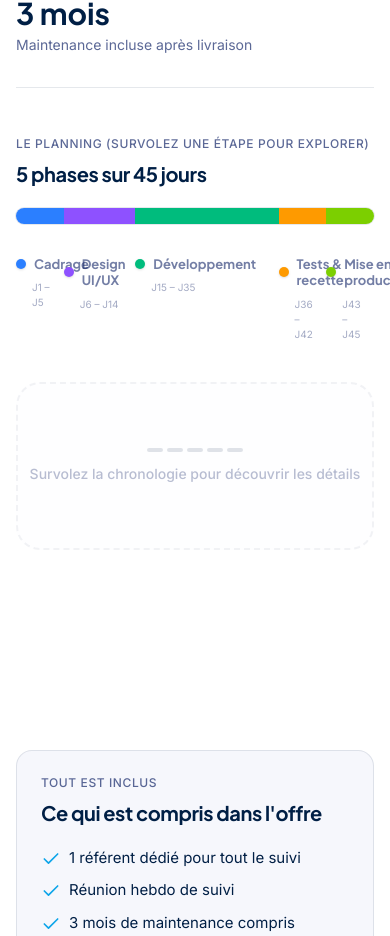
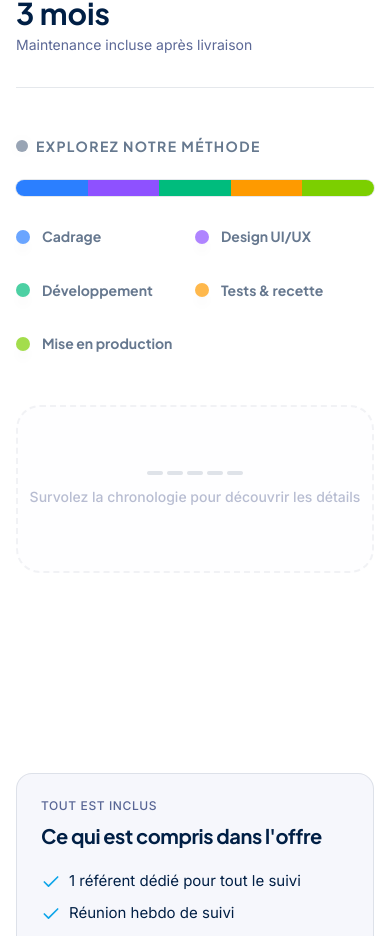
Before and after one commit to Lodgic-LLC/Landing-Website, a Next.js app: page / in a window 390 px wide. Shown: the part 1353-2289 px from the top of the page. Built offline with nearby package versions, Linux system fonts and the light colour scheme.

Commit message:
fix UI/UX téléphone Process.tsx

```diff
--- a/src/components/pages/home/Process.tsx
+++ b/src/components/pages/home/Process.tsx
@@ -121,58 +121,65 @@ export default function Process() {
 
         {/* Timeline visual */}
         <div className="mt-12">
-          <p className="text-xs font-medium uppercase tracking-wider text-[#162869]/70 font-inter">
-            Le planning (Survolez une étape pour explorer)
-          </p>
-          <div className="flex items-center justify-between gap-2 md:gap-4 mt-2 mb-4">
-             <h3 className="text-xl md:text-2xl font-sofia-bold text-[#001F45]">
-               5 phases sur 45 jours
-             </h3>
-             <div className="flex-1 h-px bg-[#001F45]/10 hidden md:block" />
+          <div className="flex items-center gap-2 mb-6">
+            <span className="relative flex h-3 w-3">
+              <span className="animate-ping absolute inline-flex h-full w-full rounded-full bg-[#001F45]/20 opacity-75"></span>
+              <span className="relative inline-flex rounded-full h-3 w-3 bg-[#001F45]/40"></span>
+            </span>
+            <p className="text-sm font-sofia-bold uppercase tracking-widest text-[#001F45]/60">
+              Explorez notre méthode
+            </p>
           </div>
 
-          <div className="mt-5 flex h-4 md:h-6 w-full overflow-hidden rounded-full bg-[#f6f7fc] ring-1 ring-[#001F45]/10">
+          <div className="mt-5 flex h-4 md:h-8 w-full overflow-hidden rounded-full bg-[#f6f7fc] ring-1 ring-[#001F45]/10 shadow-inner">
             {PHASES.map((phase, index) => (
               <motion.div
                 key={phase.number}
                 onMouseEnter={() => setSelectedPhase(phase)}
-                className={`${phase.color} relative h-full transition-all duration-300 cursor-help`}
-                style={{ width: index === 2 ? '40%' : index === 1 ? '20%' : '13.333%' }}
+                onClick={() => setSelectedPhase(phase)}
+                className={`${phase.color} relative h-full transition-all duration-300 cursor-help group/segment`}
+                style={{ width: !isMobile ? (index === 2 ? '40%' : index === 1 ? '20%' : '13.333%') : undefined, flex: isMobile ? 1 : undefined }}
                 whileHover={{
-                  scaleY: 1.4,
-                  transition: { type: "spring", stiffness: 400, damping: 15 }
+                  scaleY: 1.6,
+                  transition: { type: "spring", stiffness: 400, damping: 12 }
                 }}
               >
+                <div className="absolute inset-0 bg-white/20 opacity-0 group-hover/segment:opacity-100 transition-opacity" />
                 {selectedPhase?.number === phase.number && (
                   <motion.div
                     layoutId="active-indicator"
-                    className="absolute inset-x-0 -bottom-1 h-1 bg-[#001F45]/30"
+                    className="absolute inset-x-0 -bottom-1 h-1.5 bg-[#001F45]"
                   />
                 )}
               </motion.div>
             ))}
           </div>
 
-          <div className="mt-8 flex w-full">
+          <div className="mt-8 flex w-full md:flex-row flex-wrap gap-y-6">
             {PHASES.map((phase, index) => (
               <div
                 key={phase.number}
                 onMouseEnter={() => setSelectedPhase(phase)}
-                className="flex flex-col gap-2 group cursor-help pr-2"
-                style={{ width: index === 2 ? '40%' : index === 1 ? '20%' : '13.333%' }}
+                onClick={() => setSelectedPhase(phase)}
+                className="flex flex-col gap-3 group cursor-help pr-4 md:w-auto w-1/2 transition-all duration-300"
+                style={{
+                  width: !isMobile ? (index === 2 ? '40%' : index === 1 ? '20%' : '13.333%') : undefined
+                }}
               >
-                <div className="flex items-center gap-2">
+                <div className="flex items-center gap-3">
                   <span
-                    className={`inline-block h-2.5 w-2.5 flex-shrink-0 rounded-full ${phase.color} shadow-sm transition-all duration-300 ${selectedPhase?.number === phase.number ? 'scale-125 ring-4 ring-[#001F45]/5' : 'group-hover:scale-110'}`}
+                    className={`inline-block h-3.5 w-3.5 flex-shrink-0 rounded-full ${phase.color} shadow-lg transition-all duration-500 ${selectedPhase?.number === phase.number ? 'scale-150 ring-4 ring-[#001F45]/10' : 'group-hover:scale-125 opacity-70 group-hover:opacity-100'}`}
                     aria-hidden
                   />
-                  <span className={`text-[13px] md:text-sm font-sofia-bold text-[#001F45] font-inter transition-colors leading-tight ${selectedPhase?.number === phase.number ? 'text-[#0b2b63]' : 'text-[#162869]/60'}`}>
+                  <span className={`text-[14px] md:text-base font-sofia-bold text-[#001F45] font-inter transition-all duration-300 leading-tight ${selectedPhase?.number === phase.number ? 'translate-x-1' : 'opacity-60 group-hover:opacity-100'}`}>
                     {phase.name}
                   </span>
                 </div>
-                <span className="text-[10px] md:text-[11px] text-[#162869]/40 font-inter pl-4">
-                  {phase.range}
-                </span>
+                <div className={`overflow-hidden transition-all duration-300 ${selectedPhase?.number === phase.number ? 'max-h-10 opacity-100' : 'max-h-0 opacity-0 md:max-h-10 md:opacity-40'}`}>
+                  <span className="text-[11px] md:text-[12px] font-medium tracking-tight text-[#162869] font-inter pl-6">
+                    {phase.range}
+                  </span>
+                </div>
               </div>
             ))}
           </div>
```
